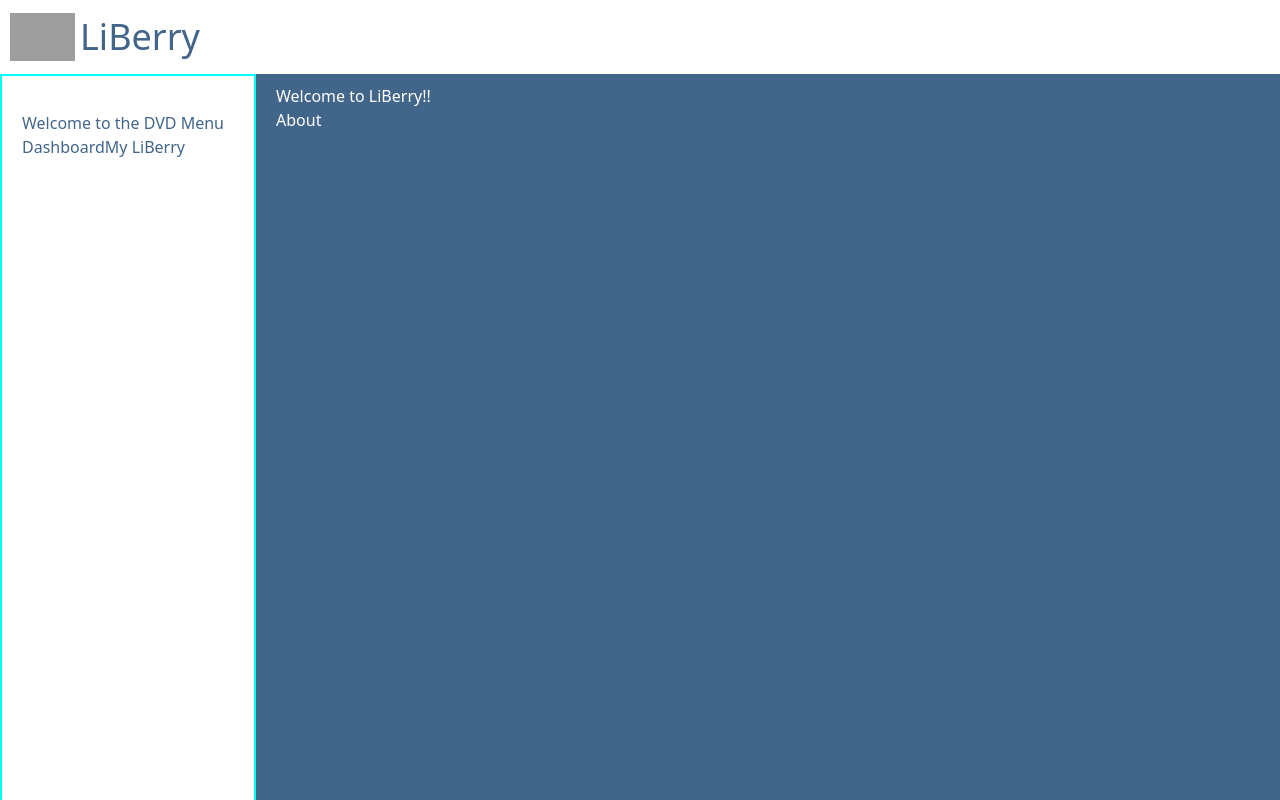
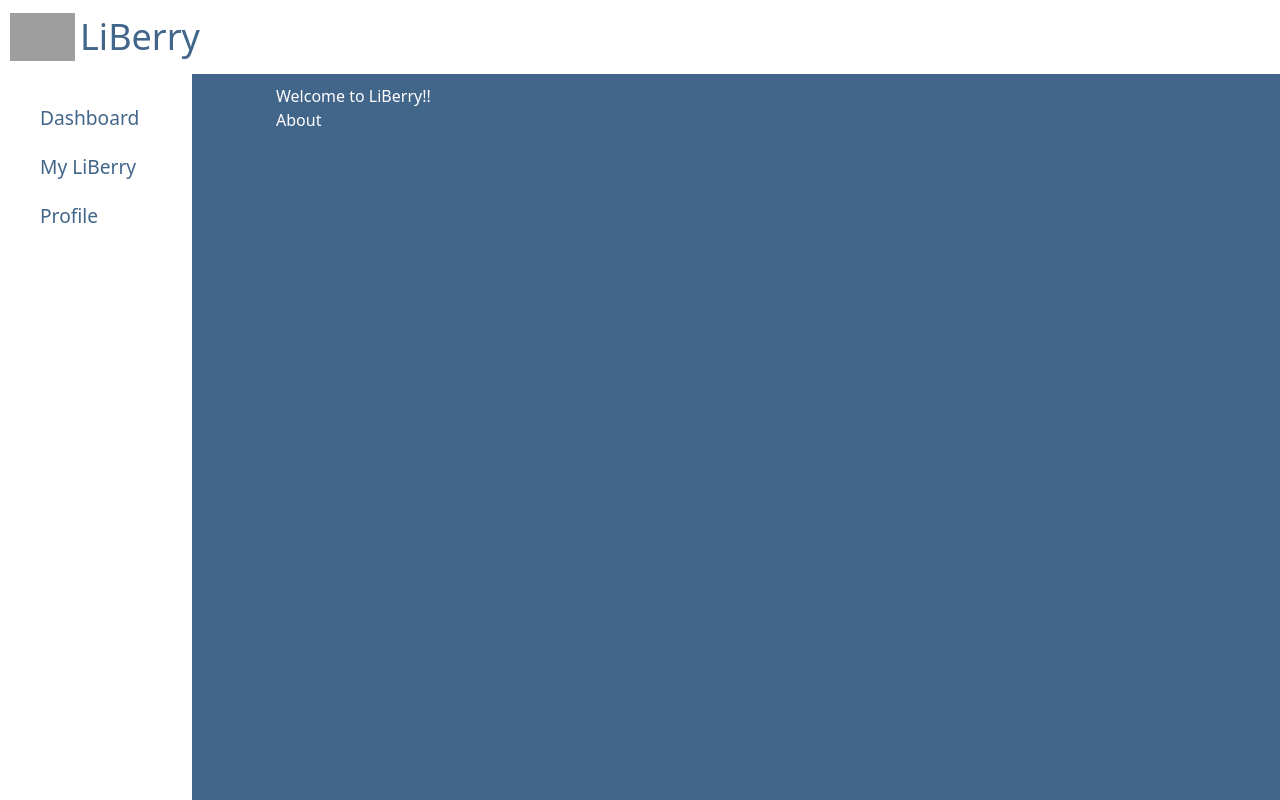
Before and after one commit to IAmSlynchot/liberry, a Next.js app: page / in a window 1280 px wide. Built offline with nearby package versions, Linux system fonts and the light colour scheme; grey boxes are pictures that could not be loaded.

Commit message:
adding to side navigation

```diff
--- a/components/left-nav.js
+++ b/components/left-nav.js
@@ -4,9 +4,9 @@ import Link from 'next/link';
 export default function LeftNav() {
     return (
         <div className={styles.leftNav}>
-            <h2>Welcome to the DVD Menu</h2>
-            <a href="#">Dashboard</a>
-            <a href="#">My LiBerry</a>
+            <div className={styles.menuItem}><Link href="/">Dashboard</Link></div>
+            <div className={styles.menuItem}><Link href="/">My LiBerry</Link></div>
+            <div className={styles.menuItem}><Link href="/">Profile</Link></div>
         </div>
     );
 }
--- a/styles/navbar.module.css
+++ b/styles/navbar.module.css
@@ -2,8 +2,7 @@
     width: 100%;
     background-color: #fff;
     padding: 10px;
-    /* position: fixed; */
-  }
+}
 
 .title {
     color: #42658a;
@@ -23,14 +22,32 @@ h1.title {
 
 .leftNav {
     background-color: #fff;
-    border: 2px solid cyan;
     display: inline-block;
     height: 100%;
-    width: 20%;
+    width: 15%;
     position: fixed;
     margin-top: -10px;
     left: 0;
     z-index: 0;
     color: #42658a;
-    padding:35px 20px;
+    padding-top: 20px;
 }
+
+.leftNav h2 {
+    font-size: 1.4em;
+    margin-bottom: 15px;
+}
+
+.menuItem {
+    padding: 10px 40px;
+    /* width: 100%; */
+}
+
+.menuItem a {
+    font-size: 1.2em;
+    margin-top:15px;
+}
+
+.menuItem:hover {
+    background-color: #DDDDDD;
+}
```
Also changed, not shown: styles/globals.css (+0 -24 lines).
